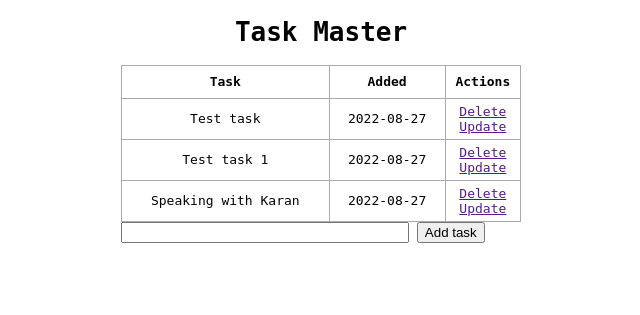
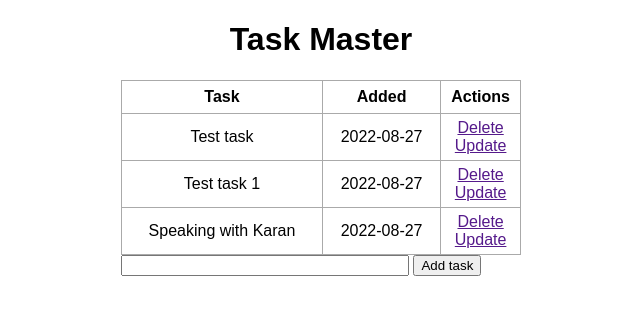
Before and after one commit to 0xVolt/learn-flask, a Flask app: page / in a window 1280 px wide. Shown: the top 315 px of the page, without its empty margins (319-959 px from the left). Run offline with Flask 2, Linux system fonts and the light colour scheme; data comes from the database, SQL or seed files in the repository.

Commit message:
Updated main.css

```diff
--- a/static/css/main.css
+++ b/static/css/main.css
@@ -1,6 +1,6 @@
 body, html {
     margin: 0;
-    font-family: monospace;
+    font-family: sans-serif;
 }
 
 h1 {
```
